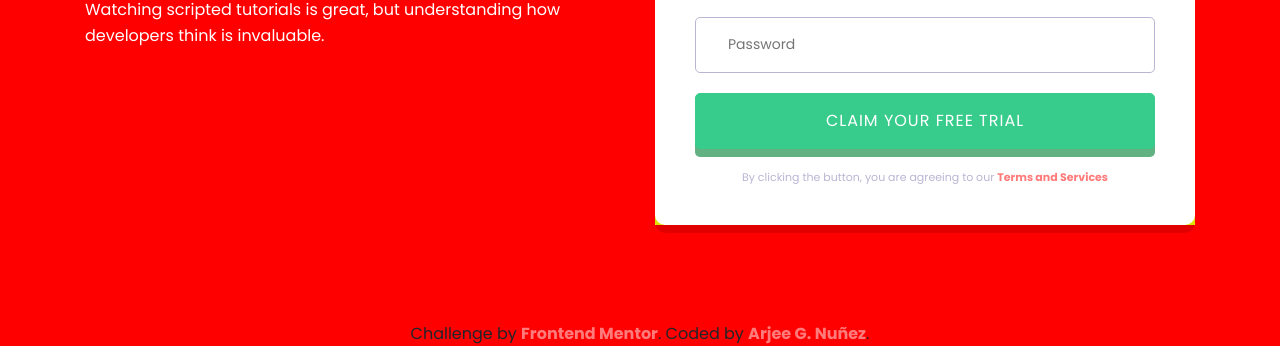
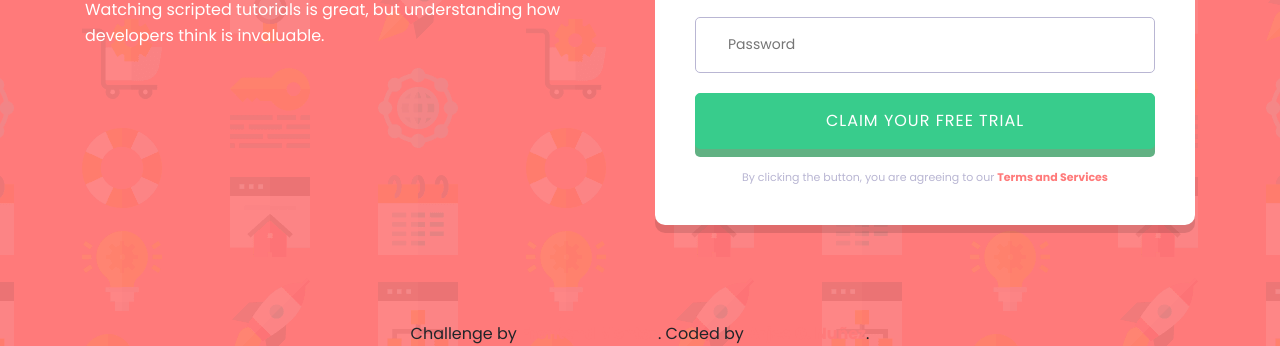
Before and after one commit to arjeenunez/project-three-component-signup, a plain HTML site: page index.html in a window 1280 px wide. Shown: the part 454-800 px from the top of the page. Drawn offline with nearby package versions, Linux system fonts and the light colour scheme.

Commit message:
Revised CSS, remove background color for MAIN and DETAILS FORM.

```diff
--- a/public/styles/index.css
+++ b/public/styles/index.css
@@ -28,7 +28,6 @@ main {
     display: flex;
     justify-content: center;
     align-items: center;
-    background-color: red;
 }
 
 .card-splash {
@@ -71,7 +70,6 @@ p {
     display: flex;
     flex-direction: column;
     justify-content: space-between;
-    background-color: yellow;
 }
 
 .details-head {
```
